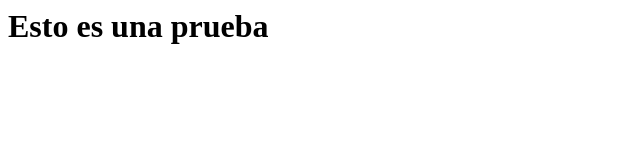
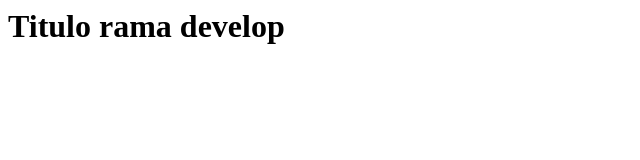
Before and after one commit to IPL2601/PruebaDAW, a plain HTML site: page Index.html in a window 1280 px wide. Shown: the whole page, without its empty margins (0-640 px from the left). Drawn offline with Linux system fonts and the light colour scheme.

Commit message:
Texto cambiado en develop

```diff
--- a/Index.html
+++ b/Index.html
@@ -1 +1 @@
-<h1>Esto es una prueba</h1>
+<h1>Titulo rama develop</h1>
```
